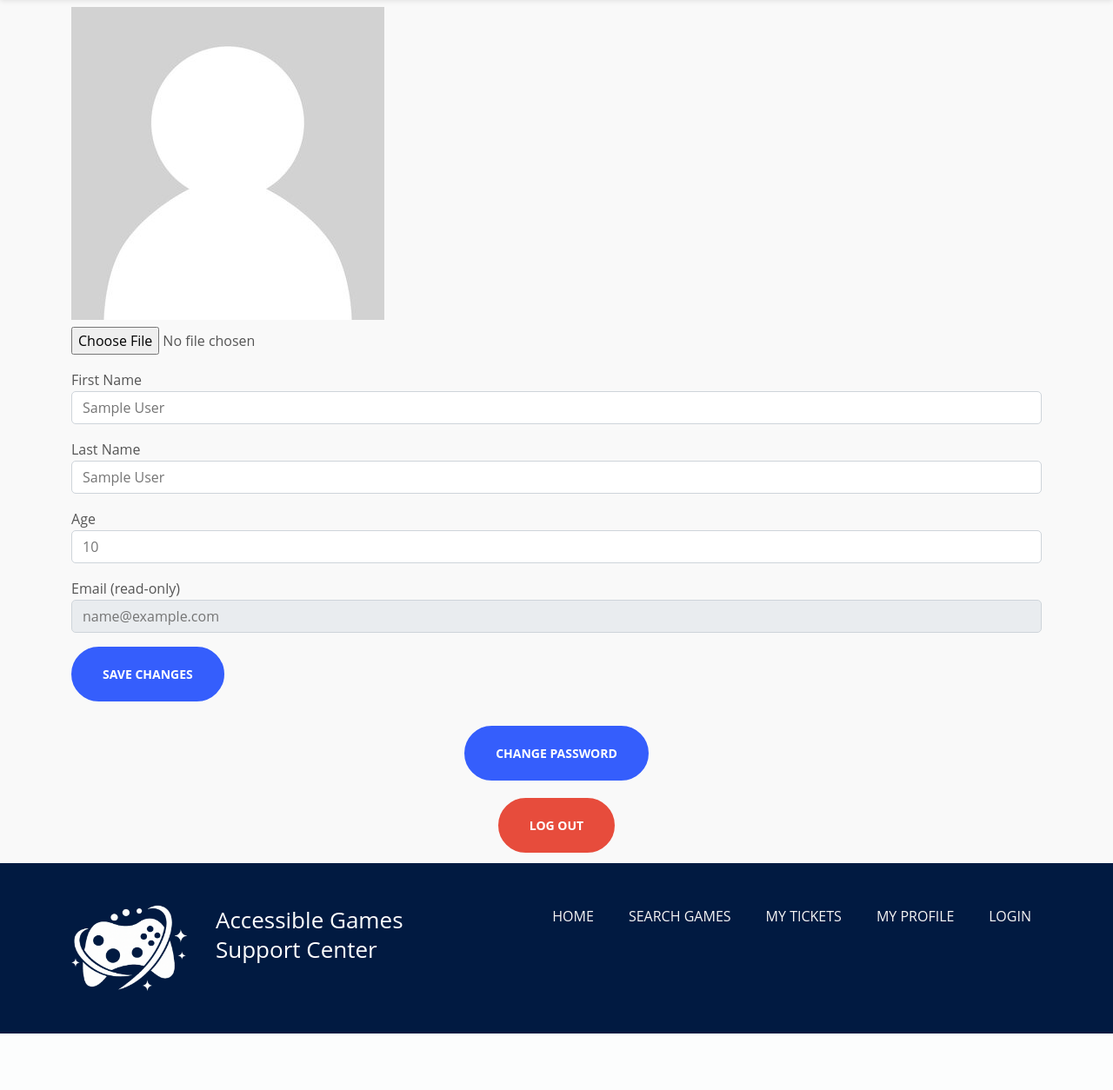
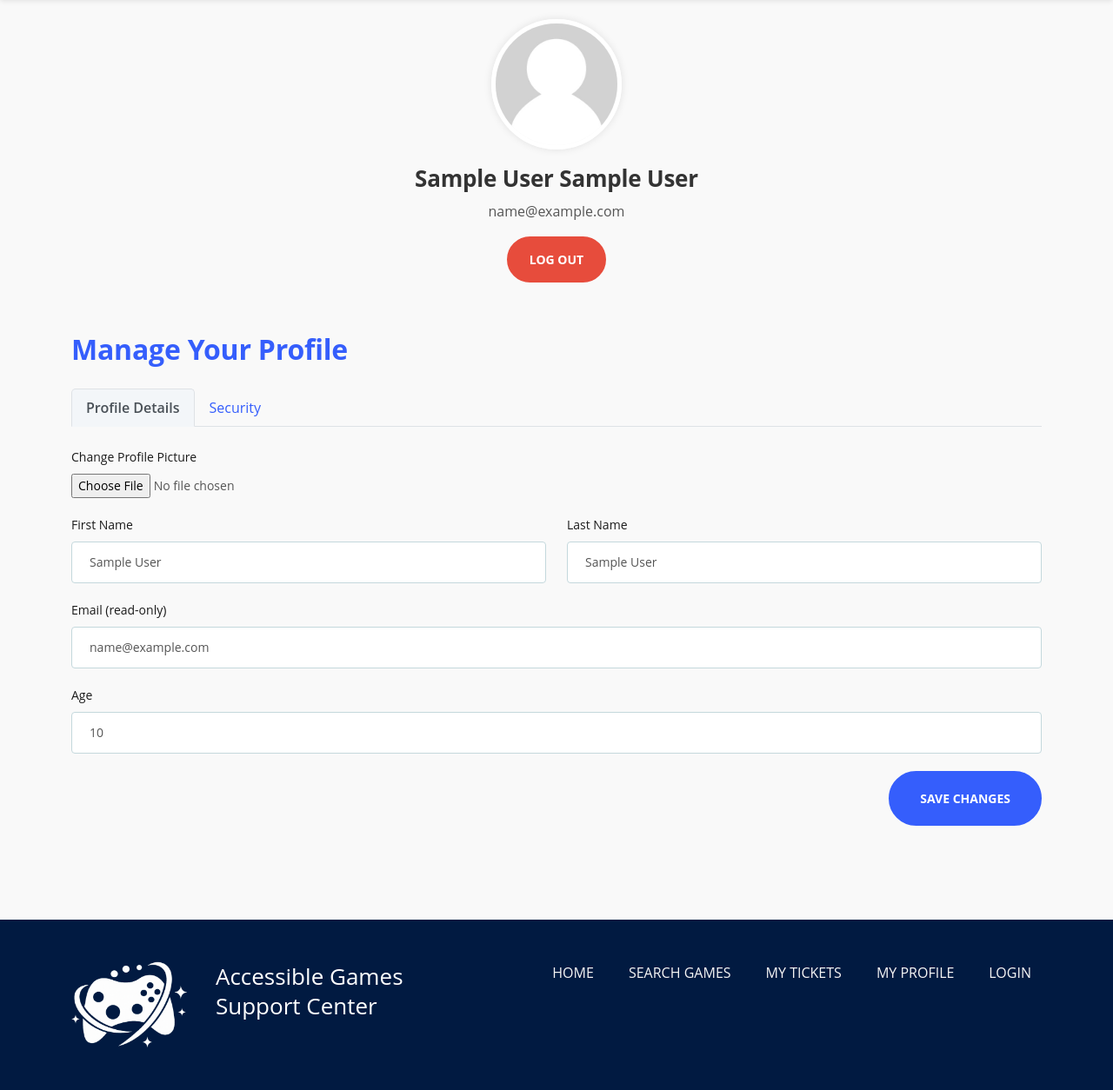
Before and after one commit to ryanbrooks816/436-project, a PHP site: page /profile.php in a window 1280 px wide. Shown: the part 106-1360 px from the top of the page at 87% size. Before the commit the page ends 1295 px from the top, so only its background shows below. Run offline with PHP 8.4, Linux system fonts and the light colour scheme; the visitor is signed in with stand-in values (Sample User, id 1); tables that the repository leaves empty or names only in its code hold one stand-in row (values such as "Sample post"); some libraries are stand-ins or nearby versions.

Commit message:
Slight changes to the profile design and moved around some files for consistency

```diff
--- a/css/style.css
+++ b/css/style.css
@@ -288,6 +288,12 @@ a.white {
     transition: all 0.2s;
 }
 
+.form-control-file {
+    font-weight: 400;
+    font-size: 0.875rem;
+    line-height: 1.375rem;
+}
+
 .form-control-input:focus,
 .form-control-select:focus,
 .form-control-textarea:focus {
@@ -301,23 +307,9 @@ a.white {
     border: 1px solid #a1a1a1;
 }
 
-.form-control-submit-button {
-    display: inline-block;
-    width: 100%;
-    height: 3.125rem;
-    border: 1px solid var(--primary);
-    border-radius: 1.5rem;
-    background-color: var(--primary);
-    color: #fff;
-    font: 700 0.875rem/0 "Open Sans", sans-serif;
-    text-transform: uppercase;
-    cursor: pointer;
-    transition: all 0.2s;
-}
-
-.form-control-submit-button:hover {
-    background-color: transparent;
-    color: var(--primary);
+/* Tabs */
+.nav-tabs .nav-link.active, .nav-tabs .nav-item.show .nav-link {
+    font-weight: 600;
 }
 
 /* Navbar */
@@ -803,21 +795,6 @@ footer .footer-brand img {
     color: var(--text);
 }
 
-.form-group {
-    margin-bottom: 1rem;
-}
-
-textarea {
-    width: 100%;
-    padding: 0.75rem;
-    border: 1px solid var(--border);
-    border-radius: 4px;
-    min-height: 120px;
-    font-family: inherit;
-    font-size: 0.95rem;
-    resize: vertical;
-}
-
 .attachment-btn {
     display: flex;
     align-items: center;
--- /dev/null
+++ b/modules/change-password.php
@@ -0,0 +1,80 @@
+<?php
+if (session_status() === PHP_SESSION_NONE) {
+  session_start();
+}
+require_once 'classes/db.php';
+include 'header.php';
+
+$email = $_SESSION['email'] ?? null;
+if (!$email) {
+  die("No user is logged in.");
+}
+
+// Fetch current customer info
+$sql = "SELECT * FROM Customers WHERE cust_email = ?";
+$customer = pdo($pdo, $sql, [$email])->fetch();
+if (!$customer) {
+  die("No customer found with email: " . htmlspecialchars($email));
+}
+
+$change_success = "";
+$change_error = "";
+
+// Handle form submission
+if ($_SERVER["REQUEST_METHOD"] === "POST") {
+  $current = $_POST['current_password'] ?? '';
+  $new = $_POST['new_password'] ?? '';
+  $confirm = $_POST['confirm_password'] ?? '';
+
+  // Validate current password
+  if (!password_verify($current, $customer['cust_password'])) {
+    $change_error = "Incorrect current password.";
+  } elseif ($new !== $confirm) {
+    $change_error = "New passwords do not match.";
+  } elseif (!preg_match('/^(?=.*[a-z])(?=.*[A-Z])(?=.*\d)(?=.*[\W_]).{8,}$/', $new)) {
+    $change_error = "Password must be at least 8 characters, include uppercase, lowercase, number, and special character.";
+  } else {
+    $hashed = password_hash($new, PASSWORD_DEFAULT);
+    $update = "UPDATE Customers SET cust_password = ? WHERE cust_email = ?";
+    pdo($pdo, $update, [$hashed, $email]);
+    $change_success = "Password changed successfully.";
+  }
+}
+?>
+
+<div class="container mt-5">
+  <div class="card">
+    <div class="card-header">
+      <h4 class="mb-0">Change Password</h4>
+    </div>
+    <div class="card-body">
+      <?php if ($change_success): ?>
+        <div class="alert alert-success"><?php echo $change_success; ?></div>
+      <?php elseif ($change_error): ?>
+        <div class="alert alert-danger"><?php echo $change_error; ?></div>
+      <?php endif; ?>
+
+      <form method="POST">
+        <div class="form-group">
+          <label>Current Password <span class="text-danger">*</span></label>
+          <input type="password" name="current_password" class="form-control" required>
+        </div>
+
+        <div class="form-group">
+          <label>New Password <span class="text-danger">*</span></label>
+          <input type="password" name="new_password" class="form-control"
+            placeholder="At least 8 chars, upper/lower, number, symbol" required>
+        </div>
+
+        <div class="form-group">
+          <label>Retype New Password <span class="text-danger">*</span></label>
+          <input type="password" name="confirm_password" class="form-control" required>
+        </div>
+
+        <div class="d-flex justify-content-end">
+          <button type="submit" class="btn btn-primary btn-block">Update Password</button>
+        </div>
+      </form>
+    </div>
+  </div>
+</div>
--- a/profile.php
+++ b/profile.php
@@ -5,6 +5,7 @@ include 'header.php';
 
 // Handle logout if the logout button was pressed
 if (isset($_POST['logout'])) {
+  session_unset();
   session_destroy();
   header("Location: login.php");
   exit;
@@ -74,56 +75,92 @@ if (!file_exists($profilePicPath)) {
 }
 ?>
 
-<div class="container mt-5">
-  <h2 class="text-primary mb-4">Manage Your Profile</h2>
-
+<main class="page-wrapper top-space bottom-space">
+  <div class="container">
     <?php if ($update_success): ?>
       <div class="alert alert-success"><?php echo $update_success; ?></div>
     <?php elseif ($update_error): ?>
       <div class="alert alert-danger"><?php echo $update_error; ?></div>
     <?php endif; ?>
 
-  <form method="POST" enctype="multipart/form-data">
-    <div class="form-group text-center">
-      <img src="<?php echo htmlspecialchars($profilePicPath, ENT_QUOTES, 'UTF-8'); ?>" class="profile-img mb-2" alt="Profile Picture">
-      <div>
+    <!-- Profile Details -->
+    <div class="d-flex justify-content-center align-items-center">
+      <div class="form-group align-items-center text-center">
+        <div class="position-relative d-inline-block">
+          <img src="<?php echo htmlspecialchars($profilePicPath, ENT_QUOTES, 'UTF-8'); ?>" class="pfp"
+            alt="Change Profile Picture">
+        </div>
+        <h3 class="mt-3"><?= $first . ' ' . $last ?></h3>
+        <p><?= $email ?></p>
+        <form method="POST" style="display: inline;">
+          <button type="submit" name="logout" class="btn btn-sm btn-danger">Log Out</button>
+        </form>
+      </div>
+    </div>
+
+    <h2 class="text-primary my-4">Manage Your Profile</h2>
+
+    <!-- Tabs -->
+    <ul class="nav nav-tabs" id="profileTabs" role="tablist">
+      <li class="nav-item" role="presentation">
+        <button class="nav-link active" id="profile-details-tab" data-bs-toggle="tab" data-bs-target="#profile-details"
+          type="button" role="tab" aria-controls="profile-details" aria-selected="true">Profile Details</button>
+      </li>
+      <li class="nav-item" role="presentation">
+        <button class="nav-link" id="security-tab" data-bs-toggle="tab" data-bs-target="#security" type="button"
+          role="tab" aria-controls="security" aria-selected="false">Security</button>
+      </li>
+    </ul>
+
+    <div class="tab-content" id="profileTabsContent">
+      <!-- Profile Details Tab -->
+      <div class="tab-pane fade show active" id="profile-details" role="tabpanel" aria-labelledby="profile-details-tab">
+        <form method="POST" enctype="multipart/form-data" class="mt-4">
+          <div class="form-group">
+            <label class="form-label">Change Profile Picture</label>
             <input type="file" name="profile_picture" accept="image/*" class="form-control-file">
+          </div>
+
+          <div class="row">
+            <div class="col-6 form-group">
+              <label class="form-label">First Name</label>
+              <input type="text" name="first" class="form-control-input"
+                value="<?php echo htmlspecialchars($first, ENT_QUOTES, 'UTF-8'); ?>" required>
+            </div>
+
+            <div class="col-6 form-group">
+              <label class="form-label">Last Name</label>
+              <input type="text" name="last" class="form-control-input"
+                value="<?php echo htmlspecialchars($last, ENT_QUOTES, 'UTF-8'); ?>" required>
             </div>
           </div>
 
           <div class="form-group">
-      <label>First Name</label>
-      <input type="text" name="first" class="form-control" value="<?php echo htmlspecialchars($first, ENT_QUOTES, 'UTF-8'); ?>" required>
+            <label class="form-label">Email (read-only)</label>
+            <input type="email" class="form-control-input"
+              value="<?php echo htmlspecialchars($email, ENT_QUOTES, 'UTF-8'); ?>" readonly>
           </div>
 
           <div class="form-group">
-      <label>Last Name</label>
-      <input type="text" name="last" class="form-control" value="<?php echo htmlspecialchars($last, ENT_QUOTES, 'UTF-8'); ?>" required>
+            <label class="form-label">Age</label>
+            <input type="number" name="age" class="form-control-input"
+              value="<?php echo htmlspecialchars($age, ENT_QUOTES, 'UTF-8'); ?>" required>
           </div>
 
-    <div class="form-group">
-      <label>Age</label>
-      <input type="number" name="age" class="form-control" value="<?php echo htmlspecialchars($age, ENT_QUOTES, 'UTF-8'); ?>" required>
+          <div class="d-flex justify-content-end">
+            <button type="submit" class="btn btn-primary w-auto">Save Changes</button>
+          </div>
+        </form>
       </div>
 
-    <div class="form-group">
-      <label>Email (read-only)</label>
-      <input type="email" class="form-control"
-      value="<?php echo htmlspecialchars($email, ENT_QUOTES, 'UTF-8'); ?>" readonly>
-    </div>
-
-    <button type="submit" class="btn btn-primary btn-block">Save Changes</button>
-  </form>
-
-  <div class="text-center mt-3">
-    <a href="password.php" class="btn btn-secondary">Change Password</a>
-  </div>
-
-  <div class="text-center mt-2">
-    <form method="POST" style="display: inline;">
-      <button type="submit" name="logout" class="btn btn-danger">Log Out</button>
-    </form>
+      <!-- Security Tab -->
+      <div class="tab-pane fade" id="security" role="tabpanel" aria-labelledby="security-tab">
+        <div class="mt-4">
+          <?php require 'modules/change-password.php'; ?>
         </div>
       </div>
+    </div>
+  </div>
+</main>
 
 <?php include 'footer.php'; ?>
--- a/register.php
+++ b/register.php
@@ -110,7 +110,8 @@ if ($_SERVER["REQUEST_METHOD"] === "POST") {
                     </div>
                     <div class="form-group">
                         <label class="form-label"> Password <span style="color: red">*</span>
-              <span data-toggle="tooltip" title="At least 8 characters, with uppercase, lowercase, and a number."
+                            <span data-toggle="tooltip"
+                                title="At least 8 characters, with uppercase, lowercase, and a number."
                                 style="cursor: help;">
                                 <i class="bi bi-info-circle"></i>
                             </span>
@@ -131,7 +132,7 @@ if ($_SERVER["REQUEST_METHOD"] === "POST") {
                         <input type="file" name="profile_picture" class="form-control-input" accept="image/*">
                     </div>
                     <div class="g-recaptcha form-group" data-sitekey="<?= $recaptcha_site ?>"></div>
-          <button type="submit" class="form-control-submit-button">Register</button>
+                    <button type="submit" class="btn btn-primary">Register</button>
                 </form>
             </div>
         </div>
```
Also changed, not shown: login.php (+19 -3 lines), password.php (deleted, +0 -73 lines), images/1a96622c6c1ce1e1033af4b338b5ef7a/profile_680802a84c34b2.37277983.jpeg (deleted), images/3caaac07a4a9f17ddbaf10579bed5103/profile_6807ff8eb9a952.26640728.jpeg (deleted), images/pfps/09689360686eeb51706f354261146ed8/profile_680aa3001498d2.81820334.png (added), images/pfps/09689360686eeb51706f354261146ed8/profile_680aa403b46b11.82646399.png (added), images/pfps/09689360686eeb51706f354261146ed8/profile_680aa409debda7.21785389.png (added). Lines whose indentation alone changed are shown as unchanged.
